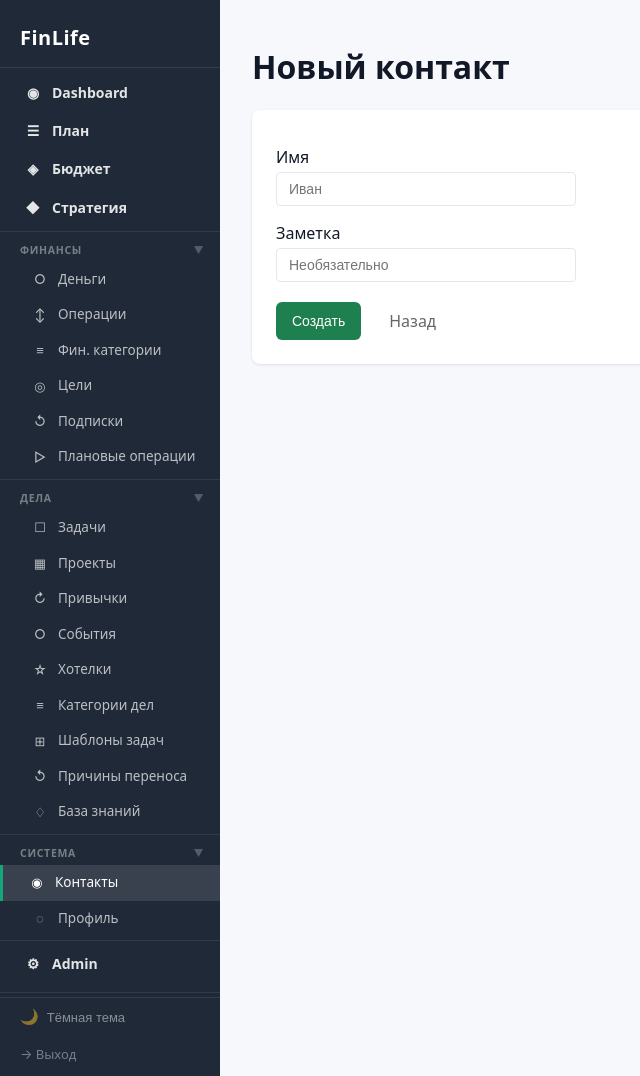
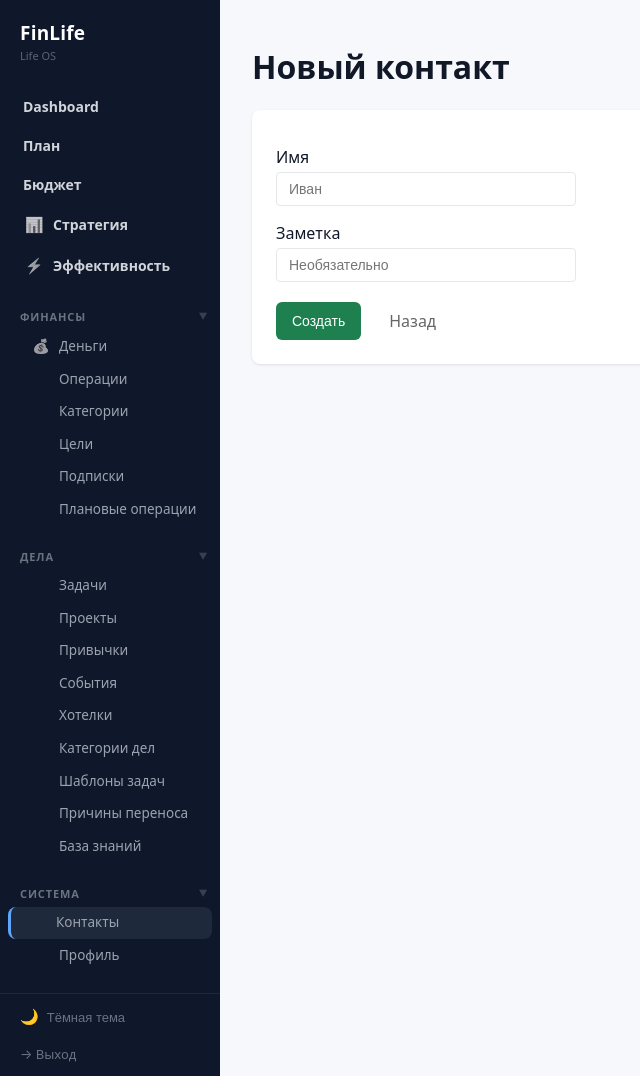
Before and after one commit to melekhov-sa/FinLife_TickTick, a FastAPI app: page /contacts/new in a window 1280 px wide. Shown: the whole page, without its empty margins (0-640 px from the left). Run offline with FastAPI, Linux system fonts and the light colour scheme; the visitor is signed in with stand-in values (Sample User, id 1).

Commit message:
ui(sidebar): premium minimal redesign with subtle emoji accents
Deep navy background (#0F172A), no separator lines, clean typography.
Logo updated to two-line "FinLife / Life OS" branding.
Group headers: uppercase 11px, opacity 0.5, 20px top margin.
Nav items: border-radius 8px, subtle hover, blue accent active bar (#60A5FA).
Emoji only for strategic items: 📊 Стратегия, ⚡ Эффективность, 💰 Деньги.
All emojis filtered grayscale(1) opacity 0.75 — not cartoonish.
Sub-items text-only, aligned with icon items via :has() CSS.
Removed all nav-sep separator lines and icon clutter.

Co-Authored-By: Claude Sonnet 4.6 <noreply@anthropic.com>

```diff
--- a/templates/base.html
+++ b/templates/base.html
@@ -27,8 +27,7 @@
     }
     .sidebar {
       width: 220px;
-      background: var(--bg-sidebar);
-      color: white;
+      background: #0F172A;
       display: flex;
       flex-direction: column;
       position: fixed;
@@ -40,11 +39,20 @@
       padding-bottom: env(safe-area-inset-bottom, 0px);
     }
     .sidebar-logo {
-      padding: 24px 20px 16px;
-      font-size: 20px;
+      padding: 22px 20px 18px;
+    }
+    .sidebar-logo-title {
+      font-size: 19px;
       font-weight: 700;
-      letter-spacing: 0.5px;
-      border-bottom: 1px solid rgba(255,255,255,0.1);
+      color: #FFFFFF;
+      letter-spacing: 0.2px;
+      line-height: 1.2;
+    }
+    .sidebar-logo-sub {
+      font-size: 11px;
+      color: #9CA3AF;
+      margin-top: 3px;
+      opacity: 0.55;
     }
     /* ── Sidebar navigation ── */
     .sidebar-nav {
@@ -55,57 +63,58 @@
     }
     .sidebar-nav::-webkit-scrollbar { display: none; }
 
-    /* Separator line between sections */
-    .nav-sep {
-      border: none;
-      border-top: 1px solid rgba(255,255,255,0.08);
-      margin: 4px 0;
-    }
+    /* Section separators — hidden in new design */
+    .nav-sep { display: none; }
 
     /* Base nav link */
     .nav-link {
       display: flex;
       align-items: center;
-      color: rgba(255,255,255,0.7);
+      color: #9CA3AF;
       text-decoration: none;
-      padding: 9px 20px;
+      padding: 9px 12px;
       font-size: 14px;
       font-weight: 500;
       border-left: 3px solid transparent;
+      border-radius: 8px;
+      margin: 1px 8px;
       line-height: 1.3;
-      transition: background 0.12s, color 0.12s;
+      transition: background 0.15s ease, color 0.15s ease;
     }
     .nav-link:hover {
-      background: rgba(255,255,255,0.08);
-      color: rgba(255,255,255,0.92);
+      background: rgba(255,255,255,0.05);
+      color: #E5E7EB;
     }
     .nav-link.active {
-      background: rgba(255,255,255,0.11);
-      color: #fff;
-      border-left-color: var(--sidebar-active-border, rgba(255,255,255,0.82));
-      padding-left: 17px; /* 20px - 3px border */
+      background: #1E293B;
+      color: #FFFFFF;
+      border-left-color: #60A5FA;
+      padding-left: 9px; /* 12px - 3px border */
     }
 
-    /* Primary screens (Dashboard, Plan, Budget) */
+    /* Primary screens (Dashboard, Plan, Budget, Strategy, Efficiency) */
     .nav-primary {
       font-weight: 600;
-      color: rgba(255,255,255,0.88);
+      color: #D1D5DB;
       padding-top: 10px;
       padding-bottom: 10px;
     }
-    .nav-primary:hover { color: #fff; }
-    .nav-primary.active { color: #fff; }
+    .nav-primary:hover { color: #FFFFFF; }
+    .nav-primary.active { color: #FFFFFF; }
 
-    /* Icon inside any nav item */
+    /* Emoji icon inside nav item */
     .nav-icon {
-      display: inline-block;
-      width: 20px;
-      text-align: center;
-      margin-right: 9px;
-      font-size: 14px;
+      display: inline-flex;
+      align-items: center;
+      justify-content: center;
+      width: 22px;
+      margin-right: 8px;
+      font-size: 15px;
       flex-shrink: 0;
-      color: inherit;
+      filter: grayscale(1);
+      opacity: 0.75;
     }
+    .nav-link.active .nav-icon { opacity: 0.9; }
 
     /* Collapsible group container */
     details.nav-group { border: none; background: none; }
@@ -115,49 +124,62 @@
     .nav-group-hdr {
       display: flex;
       align-items: center;
-      padding: 7px 16px 5px 20px;
+      padding: 4px 12px 4px 20px;
       cursor: pointer;
-      color: rgba(255,255,255,0.4);
-      font-size: 10.5px;
+      color: #6B7280;
+      font-size: 11px;
       font-weight: 700;
       text-transform: uppercase;
-      letter-spacing: 0.7px;
+      letter-spacing: 0.08em;
       list-style: none;
       user-select: none;
+      margin-top: 20px;
+      margin-bottom: 2px;
       transition: color 0.12s;
     }
     .nav-group-hdr::-webkit-details-marker { display: none; }
-    .nav-group-hdr:hover { color: rgba(255,255,255,0.65); }
+    .nav-group-hdr:hover { color: #9CA3AF; }
     .nav-group-label { flex: 1; }
 
     /* Chevron rotates when group is open */
     .nav-chevron {
-      font-size: 10px;
+      font-size: 9px;
       display: inline-block;
       transform: rotate(0deg);
       transition: transform 0.15s ease;
-      opacity: 0.6;
+      opacity: 0.45;
     }
     details.nav-group[open] > .nav-group-hdr .nav-chevron {
       transform: rotate(90deg);
     }
 
-    /* Items inside a group are indented */
+    /* Items inside a group — text-only, consistent indent */
     .nav-group-body .nav-link {
-      padding-left: 28px;
+      padding-left: 20px;
       font-size: 13.5px;
+      padding-top: 7px;
+      padding-bottom: 7px;
+      color: #9CA3AF;
     }
     .nav-group-body .nav-link.active {
-      padding-left: 25px; /* 28px - 3px border */
+      padding-left: 17px; /* 20px - 3px border */
     }
+    /* Icon in sub-items (only 💰 Деньги) — keep narrow */
     .nav-group-body .nav-icon {
-      width: 18px;
-      font-size: 13px;
+      width: 20px;
+      font-size: 14px;
+    }
+    /* Sub-items without icon need same left offset as icon items for alignment */
+    .nav-group-body .nav-link:not(:has(.nav-icon)) {
+      padding-left: 48px; /* 20px base + 20px icon-width + 8px gap */
+    }
+    .nav-group-body .nav-link:not(:has(.nav-icon)).active {
+      padding-left: 45px;
     }
 
     /* Sidebar bottom area */
     .sidebar-bottom {
-      border-top: 1px solid rgba(255,255,255,0.08);
+      border-top: 1px solid rgba(255,255,255,0.07);
       padding: 4px 0;
     }
     .sidebar-theme-btn {
@@ -165,8 +187,7 @@
       text-align: left;
       background: none;
       border: none;
-      border-top: 1px solid rgba(255,255,255,0.09);
-      color: rgba(255,255,255,0.48);
+      color: #6B7280;
       padding: 10px 20px;
       font-size: 13px;
       cursor: pointer;
@@ -175,22 +196,22 @@
       gap: 8px;
       min-height: unset;
       border-radius: 0;
-      transition: background 0.12s, color 0.12s;
+      transition: background 0.15s ease, color 0.15s ease;
     }
     .sidebar-theme-btn:hover {
-      background: rgba(255,255,255,0.06);
-      color: rgba(255,255,255,0.78);
+      background: rgba(255,255,255,0.05);
+      color: #9CA3AF;
     }
     .sidebar-logout {
       display: flex;
       align-items: center;
-      color: rgba(255,255,255,0.4);
+      color: #6B7280;
       text-decoration: none;
       padding: 9px 20px;
       font-size: 13px;
       transition: color 0.12s;
     }
-    .sidebar-logout:hover { color: rgba(255,255,255,0.78); }
+    .sidebar-logout:hover { color: #9CA3AF; }
     .main-content {
       flex: 1;
       margin-left: 220px;
@@ -507,8 +528,8 @@
       top: calc(12px + env(safe-area-inset-top, 0px));
       left: calc(12px + env(safe-area-inset-left, 0px));
       z-index: 200;
-      background: var(--bg-sidebar);
-      color: white;
+      background: #0F172A;
+      color: #E5E7EB;
       border: none;
       border-radius: 6px;
       width: 44px;
--- a/templates/partials/sidebar.html
+++ b/templates/partials/sidebar.html
@@ -13,29 +13,35 @@
 {% set in_admin   = cp == 'admin' %}
 
 <aside class="sidebar" id="sidebar">
-  <div class="sidebar-logo">FinLife</div>
+
+  {# ── Logo ── #}
+  <div class="sidebar-logo">
+    <div class="sidebar-logo-title">FinLife</div>
+    <div class="sidebar-logo-sub">Life OS</div>
+  </div>
 
   <nav class="sidebar-nav">
 
-    {# ── Primary screens (always visible, no collapse) ── #}
+    {# ── Primary screens (always visible) ── #}
     <div class="nav-primary-group">
       <a href="/" class="nav-link nav-primary{% if cp == 'dashboard' %} active{% endif %}">
-        <span class="nav-icon">◉</span>Dashboard
+        Dashboard
       </a>
       <a href="/plan" class="nav-link nav-primary{% if cp == 'plan' %} active{% endif %}">
-        <span class="nav-icon">☰</span>План
+        План
       </a>
       <a href="/budget" class="nav-link nav-primary{% if cp == 'budget' %} active{% endif %}">
-        <span class="nav-icon">◈</span>Бюджет
+        Бюджет
       </a>
       <a href="/strategy" class="nav-link nav-primary{% if cp == 'strategy' %} active{% endif %}">
-        <span class="nav-icon">◆</span>Стратегия
+        <span class="nav-icon">📊</span>Стратегия
+      </a>
+      <a href="/efficiency" class="nav-link nav-primary{% if cp == 'efficiency' %} active{% endif %}">
+        <span class="nav-icon">⚡</span>Эффективность
       </a>
     </div>
 
-    <div class="nav-sep"></div>
-
-    {# ── ФИНАНСЫ (open by default) ── #}
+    {# ── ФИНАНСЫ ── #}
     <details class="nav-group" id="grp-finance"
       {% if in_finance %}data-force-open="true"{% endif %}
       open>
@@ -46,34 +52,32 @@
       <div class="nav-group-body">
         <a href="/wallets"
            class="nav-link{% if cp == 'wallets' %} active{% endif %}">
-          <span class="nav-icon">○</span>Деньги
+          <span class="nav-icon">💰</span>Деньги
         </a>
         <a href="/transactions"
            class="nav-link{% if cp == 'transactions' %} active{% endif %}">
-          <span class="nav-icon">↕</span>Операции
+          Операции
         </a>
         <a href="/categories"
            class="nav-link{% if cp == 'categories' %} active{% endif %}">
-          <span class="nav-icon">≡</span>Фин. категории
+          Категории
         </a>
         <a href="/goals"
            class="nav-link{% if cp == 'goals' %} active{% endif %}">
-          <span class="nav-icon">◎</span>Цели
+          Цели
         </a>
         <a href="/subscriptions"
            class="nav-link{% if cp == 'subscriptions' %} active{% endif %}">
-          <span class="nav-icon">↺</span>Подписки
+          Подписки
         </a>
         <a href="/planned-ops"
            class="nav-link{% if cp == 'planned-ops' %} active{% endif %}">
-          <span class="nav-icon">▷</span>Плановые операции
+          Плановые операции
         </a>
       </div>
     </details>
 
-    <div class="nav-sep"></div>
-
-    {# ── ДЕЛА (open by default) ── #}
+    {# ── ДЕЛА ── #}
     <details class="nav-group" id="grp-tasks"
       {% if in_tasks %}data-force-open="true"{% endif %}
       open>
@@ -84,44 +88,42 @@
       <div class="nav-group-body">
         <a href="/tasks"
            class="nav-link{% if cp == 'tasks' %} active{% endif %}">
-          <span class="nav-icon">☐</span>Задачи
+          Задачи
         </a>
         <a href="/projects"
            class="nav-link{% if cp == 'projects' %} active{% endif %}">
-          <span class="nav-icon">▦</span>Проекты
+          Проекты
         </a>
         <a href="/habits"
            class="nav-link{% if cp == 'habits' %} active{% endif %}">
-          <span class="nav-icon">↻</span>Привычки
+          Привычки
         </a>
         <a href="/events"
            class="nav-link{% if cp == 'events' %} active{% endif %}">
-          <span class="nav-icon">○</span>События
+          События
         </a>
         <a href="/wishes"
            class="nav-link{% if cp == 'wishes' %} active{% endif %}">
-          <span class="nav-icon">☆</span>Хотелки
+          Хотелки
         </a>
         <a href="/task-categories"
            class="nav-link{% if cp == 'task-categories' %} active{% endif %}">
-          <span class="nav-icon">≡</span>Категории дел
+          Категории дел
         </a>
         <a href="/task-presets"
            class="nav-link{% if cp == 'task-presets' %} active{% endif %}">
-          <span class="nav-icon">⊞</span>Шаблоны задач
+          Шаблоны задач
         </a>
         <a href="/task-reschedule-reasons"
            class="nav-link{% if cp == 'task-reschedule-reasons' %} active{% endif %}">
-          <span class="nav-icon">&#8634;</span>Причины переноса
+          Причины переноса
         </a>
         <a href="/knowledge"
            class="nav-link{% if cp == 'knowledge' %} active{% endif %}">
-          <span class="nav-icon">&#9826;</span>База знаний
+          База знаний
         </a>
       </div>
     </details>
-
-    <div class="nav-sep"></div>
 
     {# ── СИСТЕМА (collapsed by default) ── #}
     <details class="nav-group" id="grp-system"
@@ -133,20 +135,29 @@
       <div class="nav-group-body">
         <a href="/contacts"
            class="nav-link{% if cp == 'contacts' %} active{% endif %}">
-          <span class="nav-icon">◉</span>Контакты
+          Контакты
         </a>
         <a href="/profile"
            class="nav-link{% if cp == 'profile' %} active{% endif %}">
-          <span class="nav-icon">◌</span>Профиль
+          Профиль
         </a>
       </div>
     </details>
 
     {% if request.session.get('is_admin') %}
-    <div class="nav-sep"></div>
-    <a href="/admin/overview" class="nav-link nav-primary{% if in_admin %} active{% endif %}">
-      <span class="nav-icon">&#9881;</span>Admin
-    </a>
+    <details class="nav-group" id="grp-admin"
+      {% if in_admin %}data-force-open="true" open{% endif %}>
+      <summary class="nav-group-hdr">
+        <span class="nav-group-label">Admin</span>
+        <span class="nav-chevron">&#9658;</span>
+      </summary>
+      <div class="nav-group-body">
+        <a href="/admin/overview"
+           class="nav-link{% if in_admin %} active{% endif %}">
+          Обзор
+        </a>
+      </div>
+    </details>
     {% endif %}
 
   </nav>
@@ -158,4 +169,5 @@
     </button>
     <a href="/logout" class="sidebar-logout">&#8594; Выход</a>
   </div>
+
 </aside>
```
